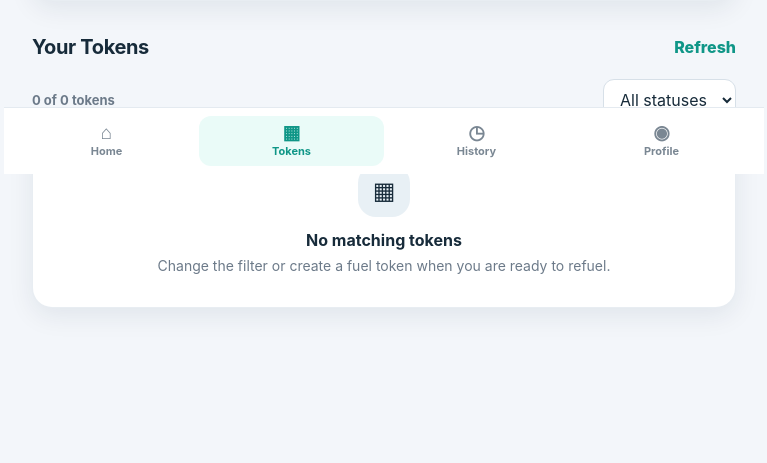
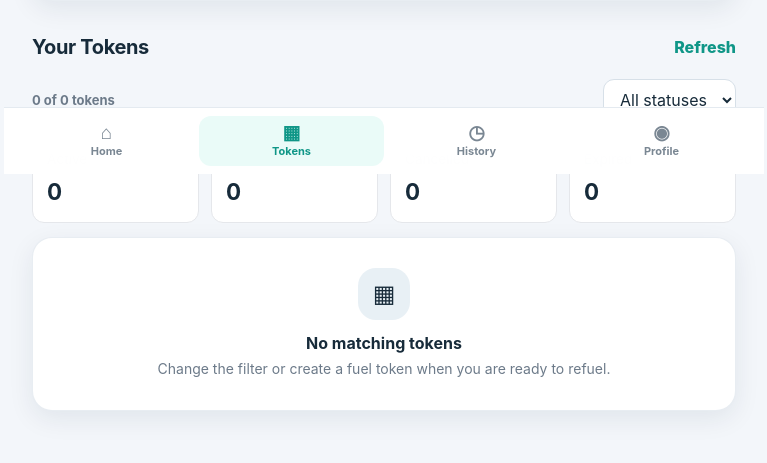
Before and after one commit to Raj-Ausarmal/FuelFlow-Pro, a Flask app: page /customer-tokens in a window 1280 px wide. Shown: the part 626-1089 px from the top of the page, without its empty margins (256-1023 px from the left). Before the commit the page ends 937 px from the top, so only its background shows below. Run offline with Flask 3, Linux system fonts and the light colour scheme; the visitor is signed in with stand-in values (Sample User, id 1); data that the repository does not hold is empty.

Commit message:
Add token status summary

```diff
--- a/templates/customer_tokens.html
+++ b/templates/customer_tokens.html
@@ -6,6 +6,39 @@
     <title>My Tokens | FuelFlow Pro</title>
     <link rel="stylesheet" href="{{ url_for('static', filename='customer.css') }}">
     <script src="https://cdnjs.cloudflare.com/ajax/libs/qrcodejs/1.0.0/qrcode.min.js"></script>
+    <style>
+        .token-status-summary {
+            display: grid;
+            grid-template-columns: repeat(4, minmax(0, 1fr));
+            gap: 12px;
+            margin: 14px 0;
+        }
+
+        .status-summary-item {
+            display: flex;
+            flex-direction: column;
+            gap: 6px;
+            padding: 14px;
+            border: 1px solid #e5e7eb;
+            border-radius: 12px;
+            background: var(--card-background, #fff);
+        }
+
+        .status-summary-item span {
+            color: #6b7280;
+            font-size: 0.85rem;
+        }
+
+        .status-summary-item strong {
+            font-size: 1.4rem;
+        }
+
+        @media (max-width: 600px) {
+            .token-status-summary {
+                grid-template-columns: repeat(2, minmax(0, 1fr));
+            }
+        }
+    </style>
 </head>
 <body>
 <div class="app-shell">
@@ -68,6 +101,25 @@
                     <option value="CANCELLED">Cancelled</option>
                     <option value="EXPIRED">Expired</option>
                 </select>
+            </div>
+
+            <div class="token-status-summary" id="tokenStatusSummary" aria-label="Token status summary">
+                <div class="status-summary-item">
+                    <span>Active</span>
+                    <strong id="activeTokenCount">0</strong>
+                </div>
+                <div class="status-summary-item">
+                    <span>Used</span>
+                    <strong id="usedTokenCount">0</strong>
+                </div>
+                <div class="status-summary-item">
+                    <span>Cancelled</span>
+                    <strong id="cancelledTokenCount">0</strong>
+                </div>
+                <div class="status-summary-item">
+                    <span>Expired</span>
+                    <strong id="expiredTokenCount">0</strong>
+                </div>
             </div>
 
             <div id="tokenList" class="token-list"></div>
@@ -145,10 +197,6 @@ const date = value => {
         });
 };
 
-/*
- * Translate backend status codes into customer-friendly labels.
- * WAITING and AUTHORIZED are treated as active tokens.
- */
 function getStatusInfo(status) {
     const normalized = String(status || "UNKNOWN").toUpperCase();
 
@@ -292,6 +340,25 @@ function card(token) {
 }
 
 function render() {
+    const statusCounts = {
+        ACTIVE: 0,
+        USED: 0,
+        CANCELLED: 0,
+        EXPIRED: 0
+    };
+
+    tokens.forEach(token => {
+        const category = getStatusInfo(token.status).category;
+        if (Object.prototype.hasOwnProperty.call(statusCounts, category)) {
+            statusCounts[category]++;
+        }
+    });
+
+    document.getElementById("activeTokenCount").textContent = statusCounts.ACTIVE;
+    document.getElementById("usedTokenCount").textContent = statusCounts.USED;
+    document.getElementById("cancelledTokenCount").textContent = statusCounts.CANCELLED;
+    document.getElementById("expiredTokenCount").textContent = statusCounts.EXPIRED;
+
     const shown = tokens.filter(token => {
         if (!filter.value) return true;
         return getStatusInfo(token.status).category === filter.value;
```
